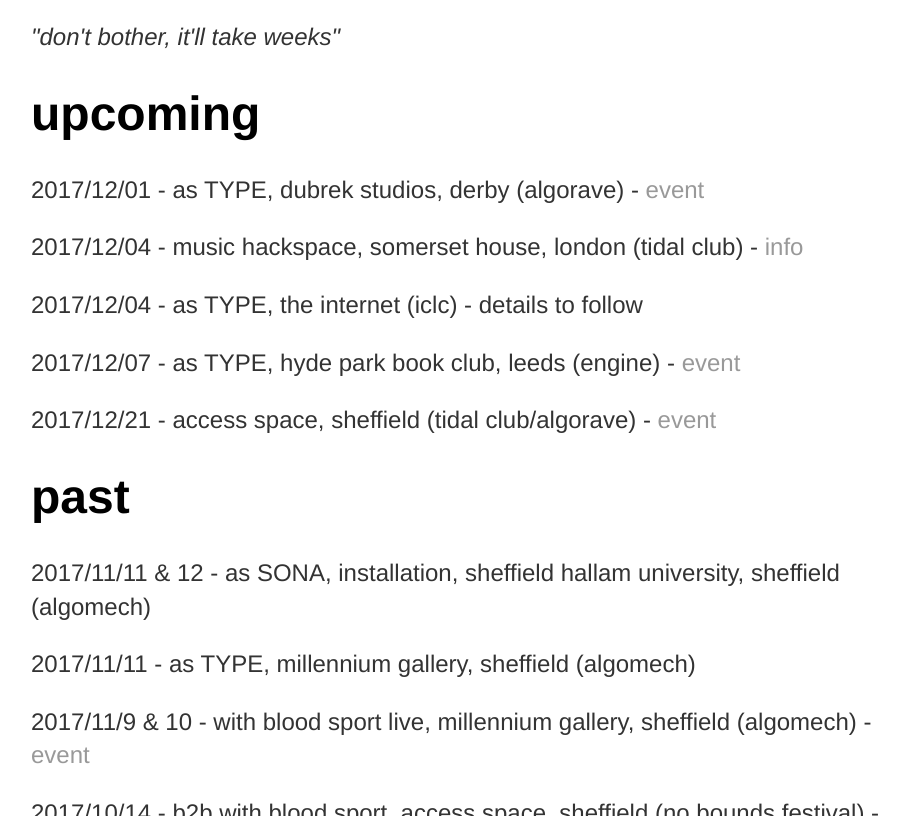
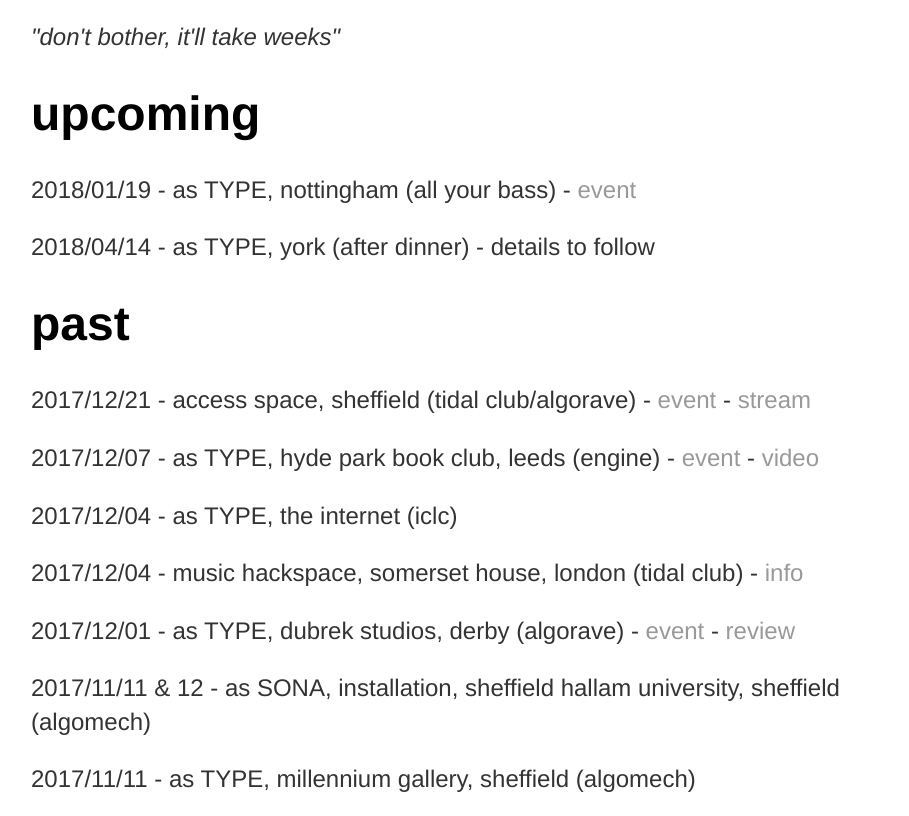
Before and after one commit to heavy-lifting/heavy-lifting.github.io, a Jekyll site: the page built from index.html, in a window 1280 px wide and 900 px high, scrolled down 878 px, cut to the strip 84-900 px from the top of the window. Shown: the whole strip, without its empty margins (161-1070 px from the left). Built offline with Jekyll 4.4.1, drawn with Linux system fonts in a browser that asks for light colours.

Commit message:
Update index.html

```diff
--- a/index.html
+++ b/index.html
@@ -19,15 +19,18 @@
 
 <div class="upcoming"> <!-- DON'T FORGET TO UPDATE THE 'SHOWS' PAGE TOO-->
 	<h1>upcoming</h1>
-	<p>2017/12/01 - as TYPE, dubrek studios, derby (algorave) - <a href ="https://www.facebook.com/events/1456281281092729/" target="_blank">event</a></p>
-	<p>2017/12/04 - music hackspace, somerset house, london (tidal club) - <a href ="https://www.somersethouse.org.uk/whats-on/music-hackspace-tidalcycles-meetup-lucy-cheesman" target="_blank">info</a></p>
-	<p>2017/12/04 - as TYPE, the internet (iclc) - details to follow</p>
-	<p>2017/12/07 - as TYPE, hyde park book club, leeds (engine) - <a href ="https://www.facebook.com/events/150211419047392/" target="_blank">event</a></p>
-	<p>2017/12/21 - access space, sheffield (tidal club/algorave) - <a href ="https://www.facebook.com/events/299195567150950/" target="_blank">event</a></p>
+	<p>2018/01/19 - as TYPE, nottingham (all your bass) - <a href ="https://www.thenva.com/allyourbass/" target="_blank">event</a></p>
+	<p>2018/04/14 - as TYPE, york (after dinner) - details to follow</p>
+
 </div><!-- /.blurb -->
 
 <div class="past"> <!-- DON'T FORGET TO UPDATE THE 'SHOWS' PAGE TOO-->
 	<h1>past</h1>
+	<p>2017/12/21 - access space, sheffield (tidal club/algorave) - <a href ="https://www.facebook.com/events/299195567150950/" target="_blank">event</a> - <a href ="https://www.youtube.com/watch?v=KFsbXSacFyM&t=6320s" target="_blank">stream</a></p>
+	<p>2017/12/07 - as TYPE, hyde park book club, leeds (engine) - <a href ="https://www.facebook.com/events/150211419047392/" target="_blank">event</a> - <a href ="https://www.youtube.com/watch?v=dKGxmotTgWI" target="_blank">video</a></p>
+	<p>2017/12/04 - as TYPE, the internet (iclc)</p>
+	<p>2017/12/04 - music hackspace, somerset house, london (tidal club) - <a href ="https://www.somersethouse.org.uk/whats-on/music-hackspace-tidalcycles-meetup-lucy-cheesman" target="_blank">info</a></p>
+	<p>2017/12/01 - as TYPE, dubrek studios, derby (algorave) - <a href ="https://www.facebook.com/events/1456281281092729/" target="_blank">event</a> - <a href ="http://storge.co.uk/2017/12/08/gerry-carnelly-algorave-dubrek/" target="_blank">review</a></p>
 	<p>2017/11/11 & 12 - as SONA, installation, sheffield hallam university, sheffield (algomech)</p>
 	<p>2017/11/11 - as TYPE, millennium gallery, sheffield (algomech)</p>
 	<p>2017/11/9 & 10 - with blood sport live, millennium gallery, sheffield (algomech) - <a href ="https://m.facebook.com/events/424124574649547/?ref=ts&fref=ts&__nodl" target="_blank">event</a></p>
```
